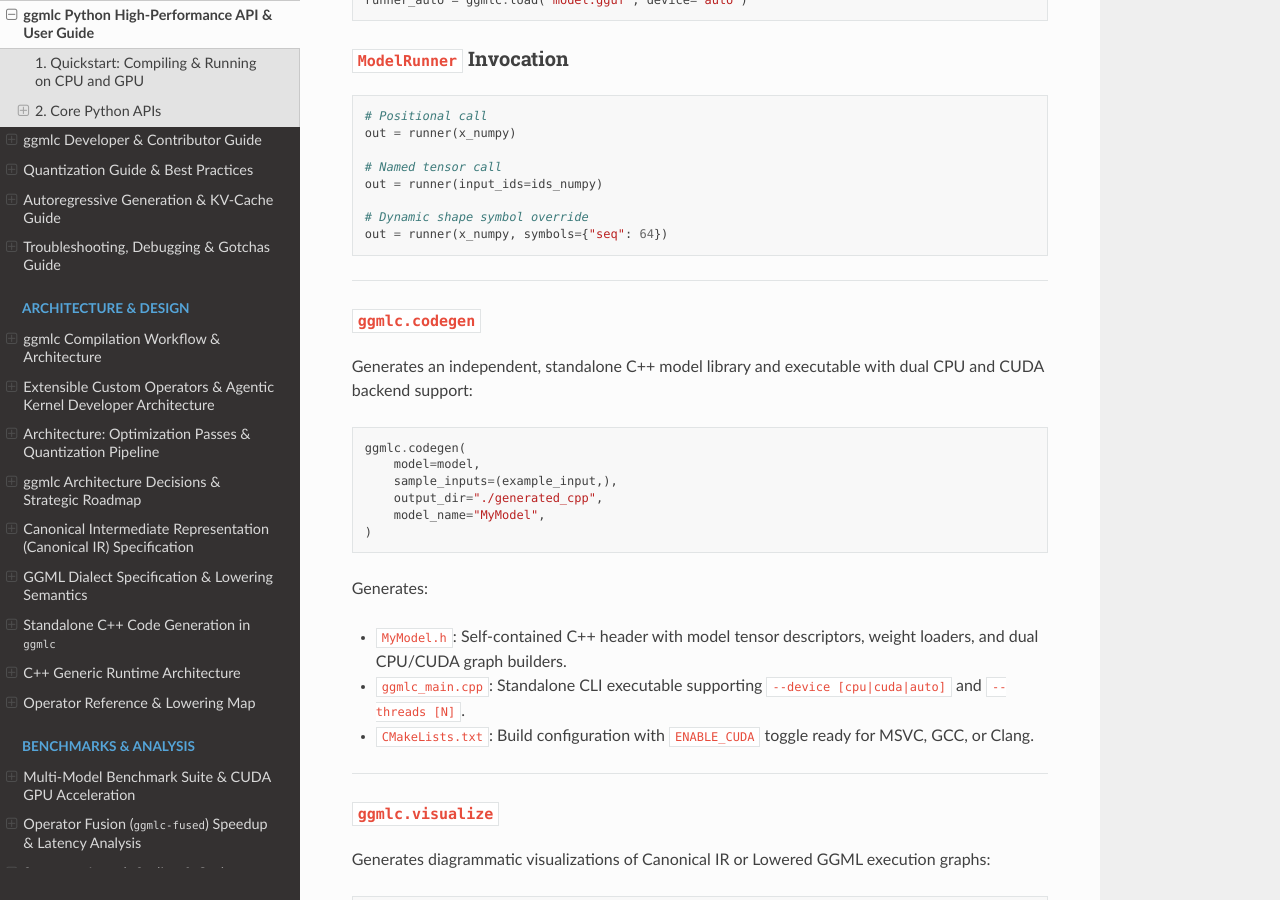
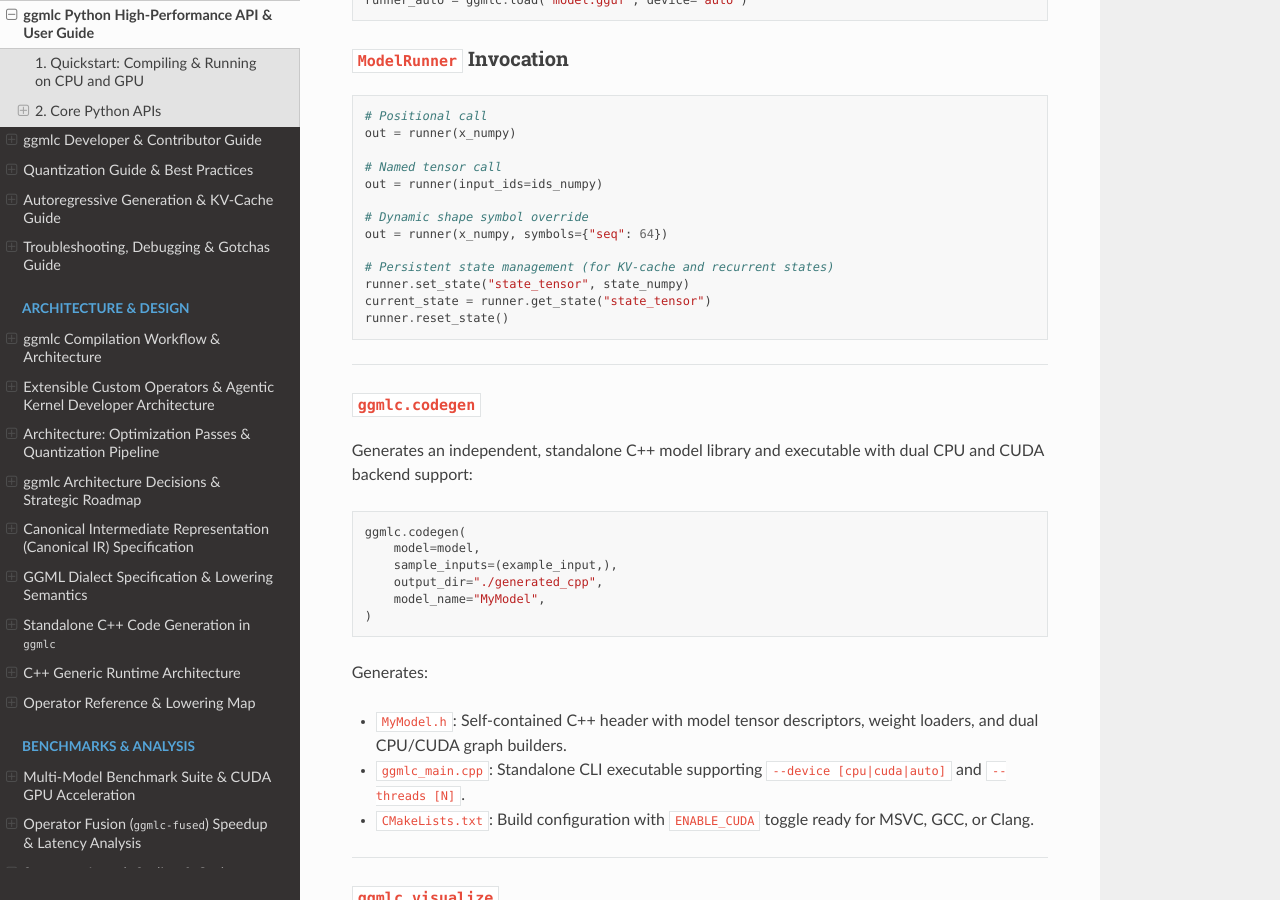
Before and after one commit to monatis/ggmlc, a Sphinx documentation site: the page built from docs/guides/python_api_guide.md, in a window 1280 px wide and 900 px high, scrolled down 2312 px. Built offline with Sphinx 7.4.7 and the Read the Docs theme 3.1.0, drawn with Linux system fonts in a browser that asks for light colours.

Commit message:
docs: align README, API guide, and build instructions with current project state

````diff
--- a/docs/guides/python_api_guide.md
+++ b/docs/guides/python_api_guide.md
@@ -114,6 +114,11 @@ out = runner(input_ids=ids_numpy)
 
 # Dynamic shape symbol override
 out = runner(x_numpy, symbols={"seq": 64})
+
+# Persistent state management (for KV-cache and recurrent states)
+runner.set_state("state_tensor", state_numpy)
+current_state = runner.get_state("state_tensor")
+runner.reset_state()
 ```
 
 ---
````
Also changed, not shown: README.md (+6 -8 lines).
